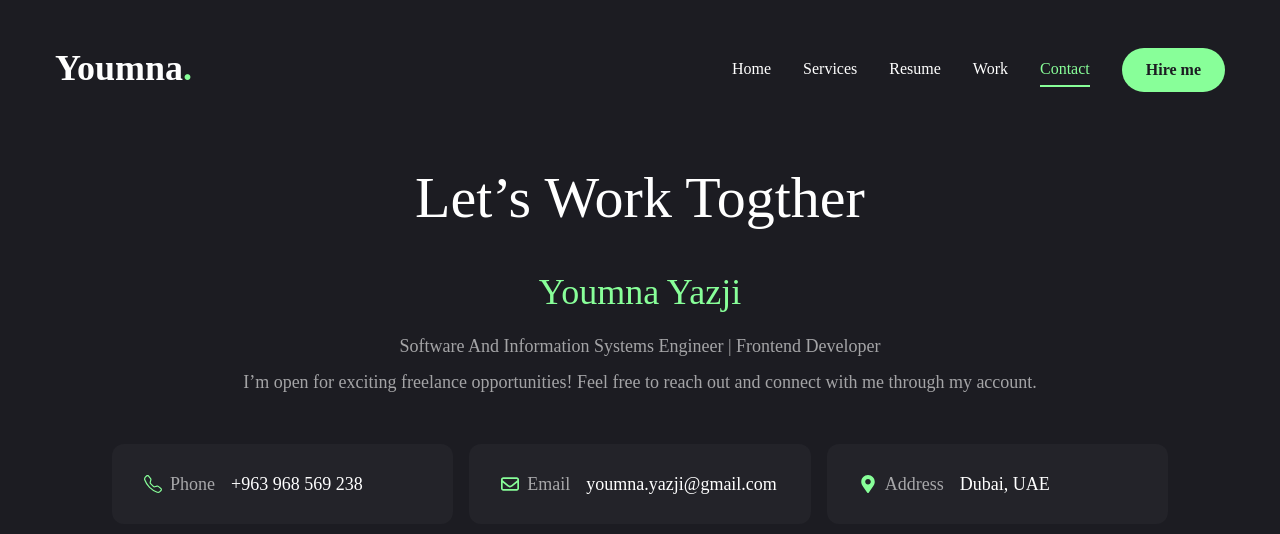
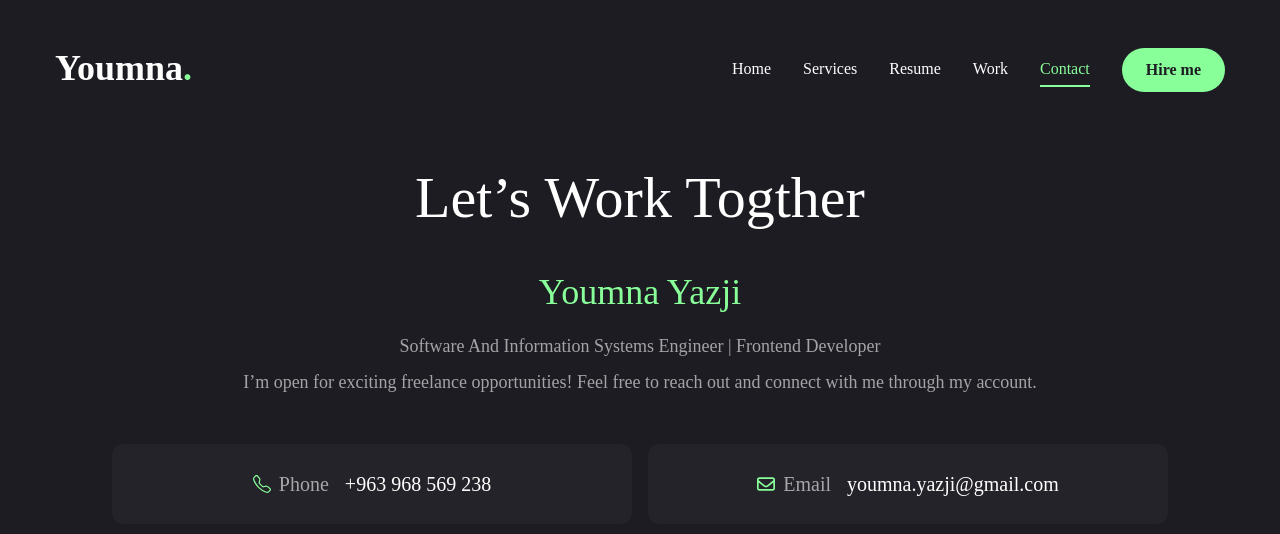
Before and after one commit to YoumnaYazji/My-Portfolio, a Next.js app: page /contact in a window 1280 px wide. Shown: the top 534 px of the page. Built offline with nearby package versions, Linux system fonts and the light colour scheme.

Commit message:
updateAddress

```diff
--- a/app/contact/page.jsx
+++ b/app/contact/page.jsx
@@ -18,12 +18,6 @@ const about={
             fieldValue:'youmna.yazji@gmail.com',
             icon:<FaRegEnvelope/>
         },
-        {
-            fieldName:'Address',
-            fieldValue:'Dubai, UAE',
-            icon:<FaMapMarkerAlt/>,
-        }
-
 
     ]
 }
@@ -42,21 +36,21 @@ const Contact =() =>{
 
         <div className='flex flex-col gap-[30px] text-center xl:text-left'>
 
-        <ul className="gap-y-6 xl:mx-0 grid grid-cols-1 md:grid-cols-2 xl:grid-cols-3 gap-4">
+        <ul className="gap-y-6 xl:mx-0 grid grid-cols-1 md:grid-cols-2 xl:grid-cols-2 gap-4">
         {about.info.map((item, index) => (
         <li
         key={index}
-        className={`bg-[#232329]  text-[18px] h-[80px] w-full px-8 rounded-xl flex items-center justify-center xl:justify-start gap-4 ${
+        className={`bg-[#232329]  text-[20px] h-[80px] w-full px-8 rounded-xl flex items-center justify-center xl:justify-center gap-4 ${
         index >= 0 ? "mt-6" : ""
         }
 
         `}
         >
         <div className="flex items-center gap-2">
-        <span className="text-accent text-[18px]">{item.icon}</span>
+        <span className="text-accent text-[18px] text-center">{item.icon}</span>
         <span className="text-white/60">{item.fieldName}</span>
         </div>
-        <span className="text-white">{item.fieldValue}</span>
+        <span className="text-white text-center">{item.fieldValue}</span>
         </li>
         ))}
         </ul>
```
